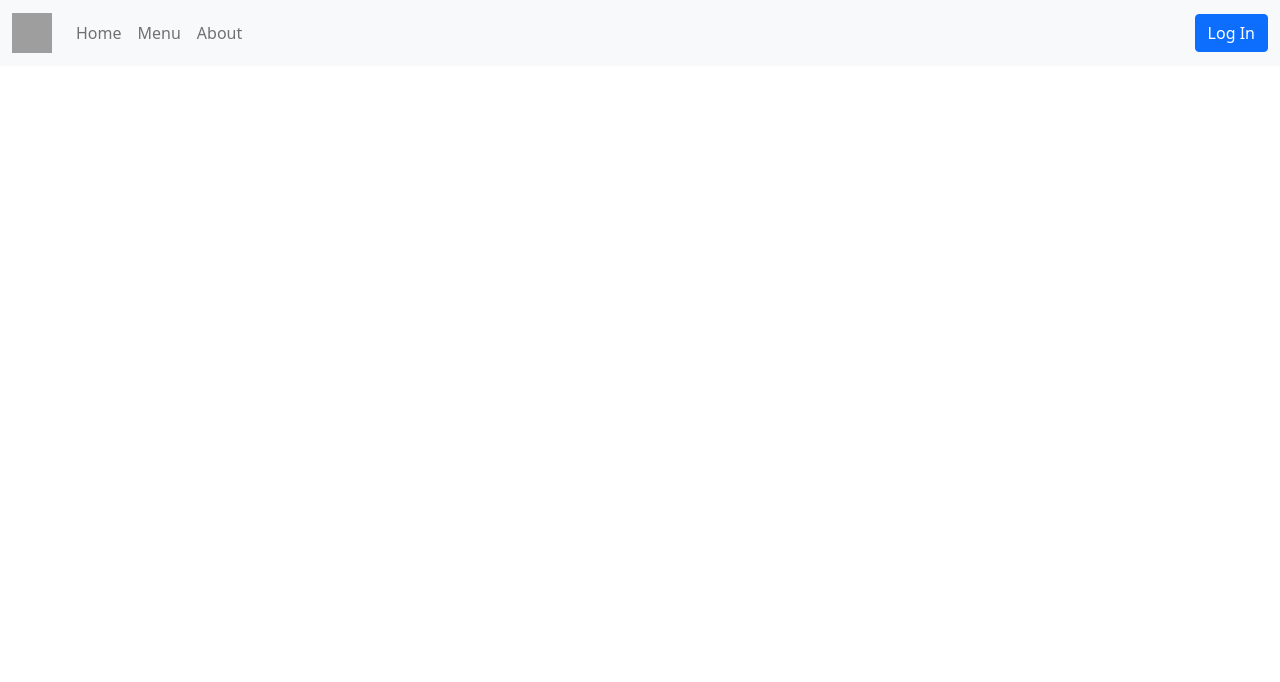
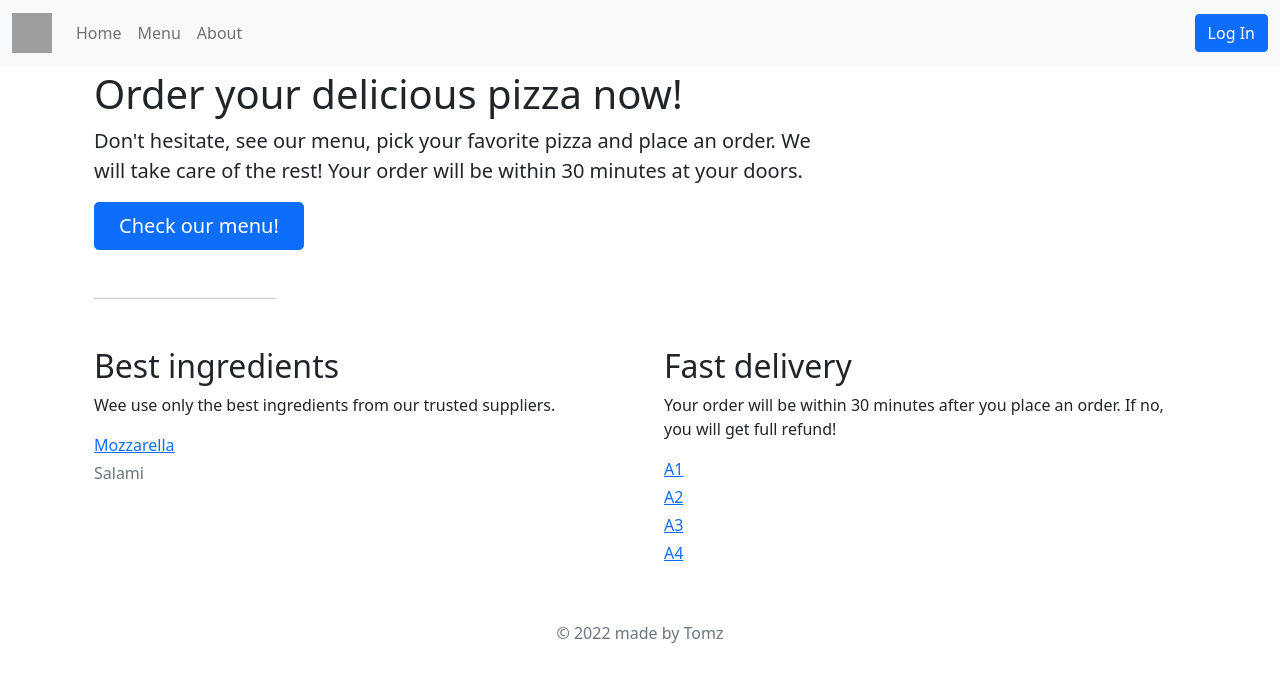
Before and after one commit to Tomz899/OrderPizza, a Django app: page / in a window 1280 px wide. Shown: the top 682 px of the page. Run offline with Django 3.2, Linux system fonts and the light colour scheme; some libraries are stand-ins or nearby versions; grey boxes are pictures that could not be loaded.

Commit message:
Changes to index page

```diff
--- a/pizza/templates/index.html
+++ b/pizza/templates/index.html
@@ -1,6 +1,8 @@
-{% load static i18n %}<!DOCTYPE html>
+{% load static i18n %}
+<!DOCTYPE html>
 {% get_current_language as LANGUAGE_CODE %}
 <html lang="{{ LANGUAGE_CODE }}">
+
 <head>
   <meta charset="utf-8">
   <meta http-equiv="x-ua-compatible" content="ie=edge">
@@ -13,22 +15,28 @@
 
   {% block css %}
   <!-- Latest compiled and minified Bootstrap CSS -->
-    <link rel="stylesheet" href="https://cdnjs.cloudflare.com/ajax/libs/bootstrap/5.1.3/css/bootstrap.min.css" integrity="sha512-GQGU0fMMi238uA+a/bdWJfpUGKUkBdgfFdgBm72SUQ6BeyWjoY/ton0tEjH+OSH9iP4Dfh+7HM0I9f5eR0L/4w==" crossorigin="anonymous" referrerpolicy="no-referrer" />
+  <link rel="stylesheet" href="https://cdnjs.cloudflare.com/ajax/libs/bootstrap/5.1.3/css/bootstrap.min.css"
+    integrity="sha512-GQGU0fMMi238uA+a/bdWJfpUGKUkBdgfFdgBm72SUQ6BeyWjoY/ton0tEjH+OSH9iP4Dfh+7HM0I9f5eR0L/4w=="
+    crossorigin="anonymous" referrerpolicy="no-referrer" />
   <!-- Your stuff: Third-party CSS libraries go here -->
 
   <!-- This file stores project-specific CSS -->
-    {% comment %} <link href="{% static 'css/project.css' %}" rel="stylesheet"> {% endcomment %}
+  {% comment %}
+  <link href="{% static 'css/project.css' %}" rel="stylesheet"> {% endcomment %}
   {% endblock %}
   <!-- Le javascript
     ================================================== -->
   {# Placed at the top of the document so pages load faster with defer #}
   {% block javascript %}
   <!-- Bootstrap JS -->
-      <script defer src="https://cdnjs.cloudflare.com/ajax/libs/bootstrap/5.1.3/js/bootstrap.min.js" integrity="sha512-OvBgP9A2JBgiRad/mM36mkzXSXaJE9BEIENnVEmeZdITvwT09xnxLtT4twkCa8m/loMbPHsvPl0T8lRGVBwjlQ==" crossorigin="anonymous" referrerpolicy="no-referrer"></script>
+  <script defer src="https://cdnjs.cloudflare.com/ajax/libs/bootstrap/5.1.3/js/bootstrap.min.js"
+    integrity="sha512-OvBgP9A2JBgiRad/mM36mkzXSXaJE9BEIENnVEmeZdITvwT09xnxLtT4twkCa8m/loMbPHsvPl0T8lRGVBwjlQ=="
+    crossorigin="anonymous" referrerpolicy="no-referrer"></script>
   <!-- Your stuff: Third-party javascript libraries go here -->
 
   <!-- place project specific Javascript in this file -->
-      {% comment %} <script defer src="{% static 'js/project.js' %}"></script> {% endcomment %}
+  {% comment %}
+  <script defer src="{% static 'js/project.js' %}"></script> {% endcomment %}
 
   {% endblock javascript %}
 
@@ -39,10 +47,14 @@
   <div class="mb-1">
     <nav class="navbar navbar-expand-md navbar-light bg-light">
       <div class="container-fluid">
-          <button class="navbar-toggler navbar-toggler-right" type="button" data-bs-toggle="collapse" data-bs-target="#navbarSupportedContent" aria-controls="navbarSupportedContent" aria-expanded="false" aria-label="Toggle navigation">
+        <button class="navbar-toggler navbar-toggler-right" type="button" data-bs-toggle="collapse"
+          data-bs-target="#navbarSupportedContent" aria-controls="navbarSupportedContent" aria-expanded="false"
+          aria-label="Toggle navigation">
           <span class="navbar-toggler-icon"></span>
         </button>
-          <a class="navbar-brand" href="{% url 'home' %}"><img src="https://img.icons8.com/external-konkapp-flat-konkapp/64/000000/external-pizza-seafood-konkapp-flat-konkapp.png" width="40" height="40"/></a>
+        <a class="navbar-brand" href="{% url 'home' %}"><img
+            src="https://img.icons8.com/external-konkapp-flat-konkapp/64/000000/external-pizza-seafood-konkapp-flat-konkapp.png"
+            width="40" height="40" /></a>
 
         <div class="collapse navbar-collapse" id="navbarSupportedContent">
           <ul class="navbar-nav mr-auto">
@@ -61,9 +73,11 @@
             <li class="nav-item">
               {# URL provided by django-allauth/account/urls.py #}
               <a class="nav-link" href="#">
-                    <svg xmlns="http://www.w3.org/2000/svg" width="20" height="20" fill="currentColor" class="bi bi-person-circle" viewBox="0 0 16 16">
-                      <path d="M11 6a3 3 0 1 1-6 0 3 3 0 0 1 6 0z"/>
-                      <path fill-rule="evenodd" d="M0 8a8 8 0 1 1 16 0A8 8 0 0 1 0 8zm8-7a7 7 0 0 0-5.468 11.37C3.242 11.226 4.805 10 8 10s4.757 1.225 5.468 2.37A7 7 0 0 0 8 1z"/>
+                <svg xmlns="http://www.w3.org/2000/svg" width="20" height="20" fill="currentColor"
+                  class="bi bi-person-circle" viewBox="0 0 16 16">
+                  <path d="M11 6a3 3 0 1 1-6 0 3 3 0 0 1 6 0z" />
+                  <path fill-rule="evenodd"
+                    d="M0 8a8 8 0 1 1 16 0A8 8 0 0 1 0 8zm8-7a7 7 0 0 0-5.468 11.37C3.242 11.226 4.805 10 8 10s4.757 1.225 5.468 2.37A7 7 0 0 0 8 1z" />
                 </svg>
                 {{ request.user.username|title }}
               </a>
@@ -98,9 +112,63 @@
 
     {% block content %}
 
+    <div class="container">
+
+      {% if messages %}
+      {% for message in messages %}
+      <div class="alert alert-dismissible {% if message.tags %}alert-{{ message.tags }}{% endif %}">
+        {{ message }}
+        <button type="button" class="btn-close" data-bs-dismiss="alert" aria-label="Close"></button>
+      </div>
+      {% endfor %}
+      {% endif %}
+
+      <main>
+        <h1>Order your delicious pizza now!</h1>
+        <p class="fs-5 col-md-8">Don't hesitate, see our menu, pick your favorite pizza and place an order. We will take
+          care of the
+          rest! Your order will be within 30 minutes at your doors.
+        </p>
+
+        <div class="mb-5">
+          <a href="{% url 'menu' %}" class="btn btn-primary btn-lg px-4">Check our menu!</a>
+        </div>
+
+        <hr class="col-3 col-md-2 mb-5">
+
+        <div class="row g-5">
+          <div class="col-md-6">
+            <h2>Best ingredients</h2>
+            <p>Wee use only the best ingredients from our trusted suppliers.</p>
+            <ul class="icon-list ps-0">
+              <li class="d-flex align-items-start mb-1"><a href="#" rel="noopener" target="_blank">Mozzarella</a></li>
+              <li class="text-muted d-flex align-items-start mb-1">Salami</li>
+            </ul>
+          </div>
+
+          <div class="col-md-6">
+            <h2>Fast delivery</h2>
+            <p>Your order will be within 30 minutes after you place an order. If no, you will get full refund!</p>
+            <ul class="icon-list ps-0">
+              <li class="d-flex align-items-start mb-1"><a href="#">A1</a></li>
+              <li class="d-flex align-items-start mb-1"><a href="#">A2</a></li>
+              <li class="d-flex align-items-start mb-1"><a href="#">A3</a></li>
+              <li class="d-flex align-items-start mb-1"><a href="#">A4</a></li>
+            </ul>
+          </div>
+        </div>
+      </main>
+
       {% endblock content %}
 
     </div> <!-- /container -->
+
+    <!-- Footer -->
+    <div class="container">
+      <footer class="py-3 my-4">
+        <p class="text-center text-muted">© 2022 made by Tomz</p>
+      </footer>
+    </div>
 
     {% block modal %}{% endblock modal %}
 
@@ -109,9 +177,10 @@
     Script tags with only code, no src (defer by default). To run
     with a "defer" so that you run inline code:
     <script>
-      window.addEventListener('DOMContentLoaded', () => {/* Run whatever you want */});
+      window.addEventListener('DOMContentLoaded', () => {/* Run whatever you want */ });
     </script>
     {% endcomment %}
     {% endblock inline_javascript %}
 </body>
+
 </html>
```
Lines whose indentation alone changed are shown as unchanged.
